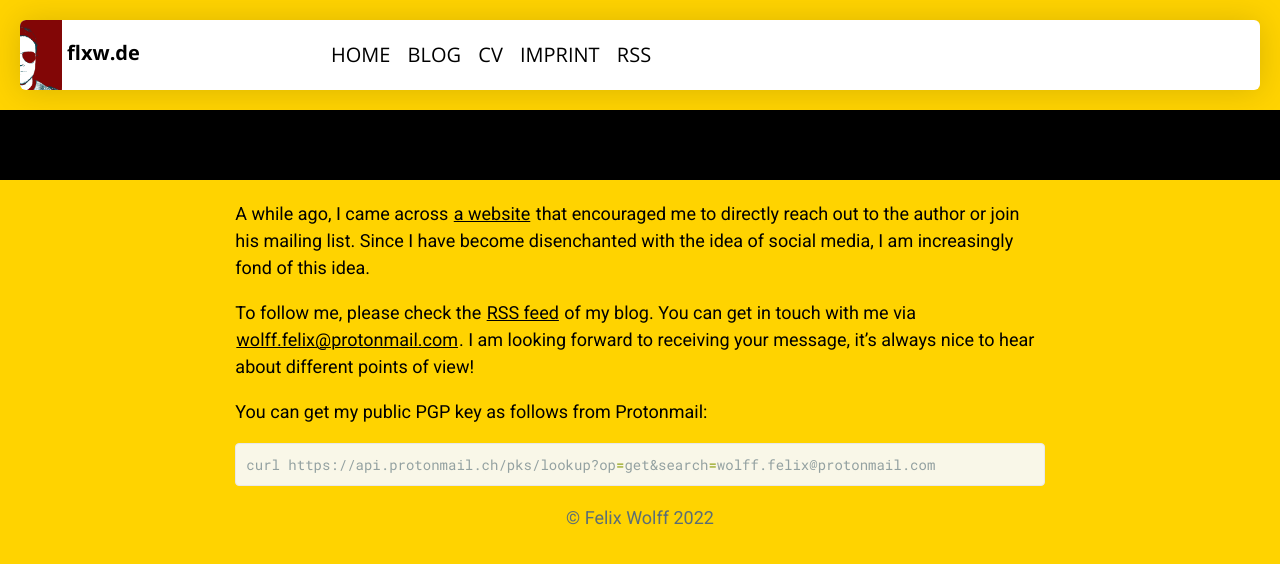
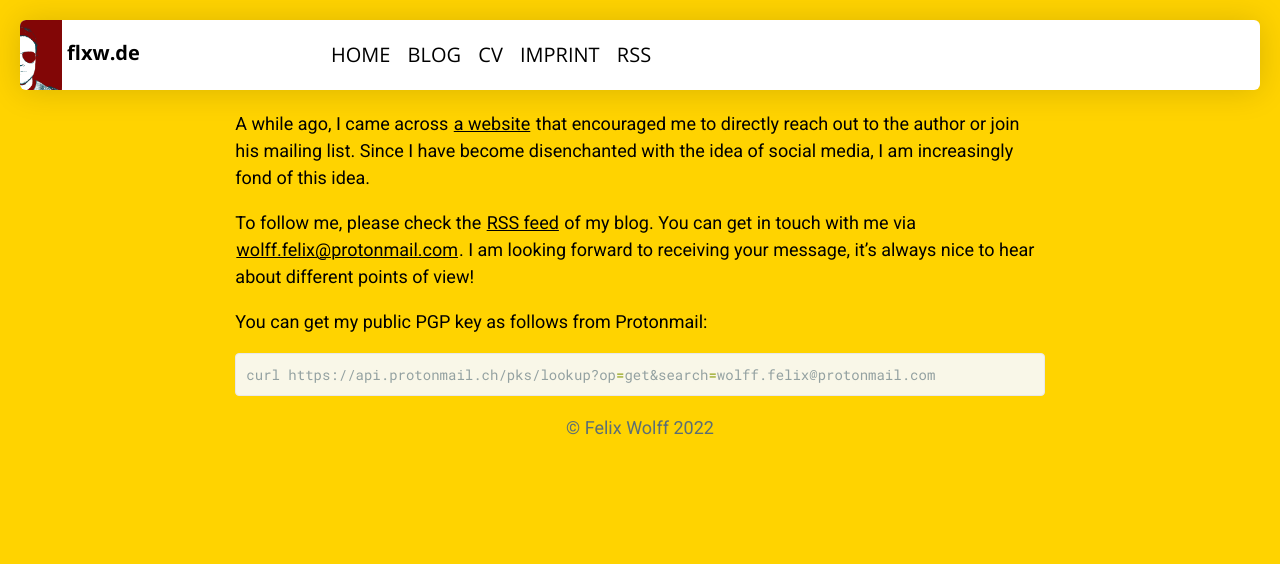
Before and after one commit to flxw/flxw.github.io, a Jekyll site: the page built from index.md, in a window 1280 px wide. Shown: the top 564 px of the page. Built offline with Jekyll 4.4.1, drawn with Linux system fonts in a browser that asks for light colours.

Commit message:
fix: add separate layout for title-less pages

```diff
--- /dev/null
+++ b/_layouts/post-sans-titre.html
@@ -0,0 +1,8 @@
+---
+layout: page
+---
+<article class="c-article">
+  <div class="c-article__main">
+    {{ content }}
+  </div>
+</article>
```
Also changed, not shown: index.md (+1 -2 lines).
